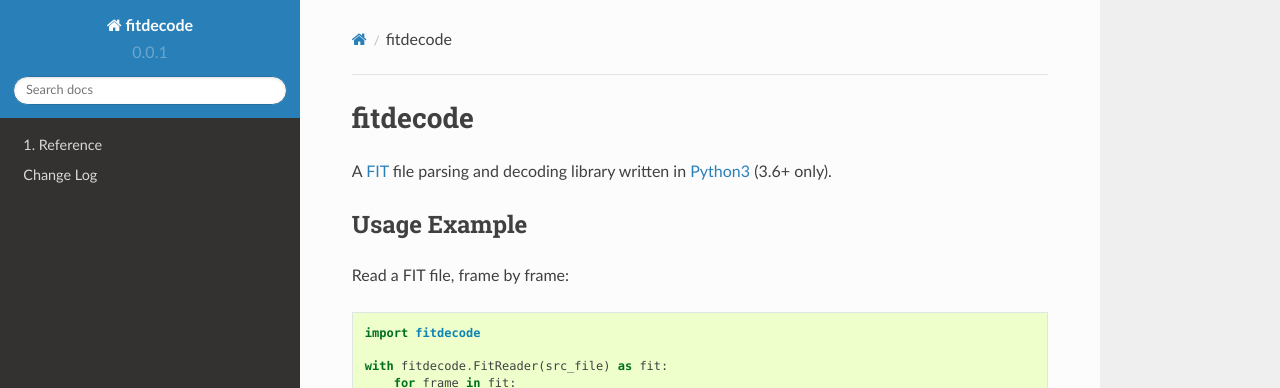
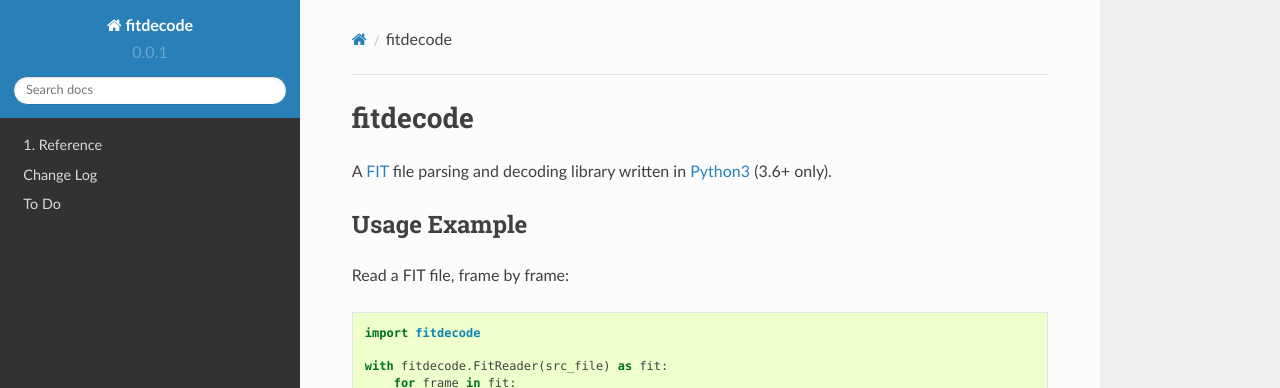
Before and after one commit to polyvertex/fitdecode, a Sphinx documentation site: the page built from docs/index.rst, in a window 1280 px wide. Shown: the top 388 px of the page. Built offline with Sphinx 7.4.7 and the Read the Docs theme 2.0.0, drawn with Linux system fonts in a browser that asks for light colours.

```diff
--- a/docs/index.rst
+++ b/docs/index.rst
@@ -14,6 +14,7 @@ Contents
     :hidden:
 
     history
+    todo
 
 
 Indices and tables
--- /dev/null
+++ b/docs/todo.rst
@@ -0,0 +1,5 @@
+=====
+To Do
+=====
+
+.. literalinclude:: ../TODO.txt
--- a/fitdecode/__version__.py
+++ b/fitdecode/__version__.py
@@ -11,7 +11,7 @@ version_info = (0, 0, 1)
 
 __title__ = 'fitdecode'
 __fancy_title__ = 'fitdecode'
-__description__ = 'FIT files parser and decoder'
+__description__ = 'FIT file parser and decoder'
 __url__ = 'https://github.com/polyvertex/fitdecode'
 __license__ = 'MIT'
 __author__ = 'Jean-Charles Lefebvre'
```
